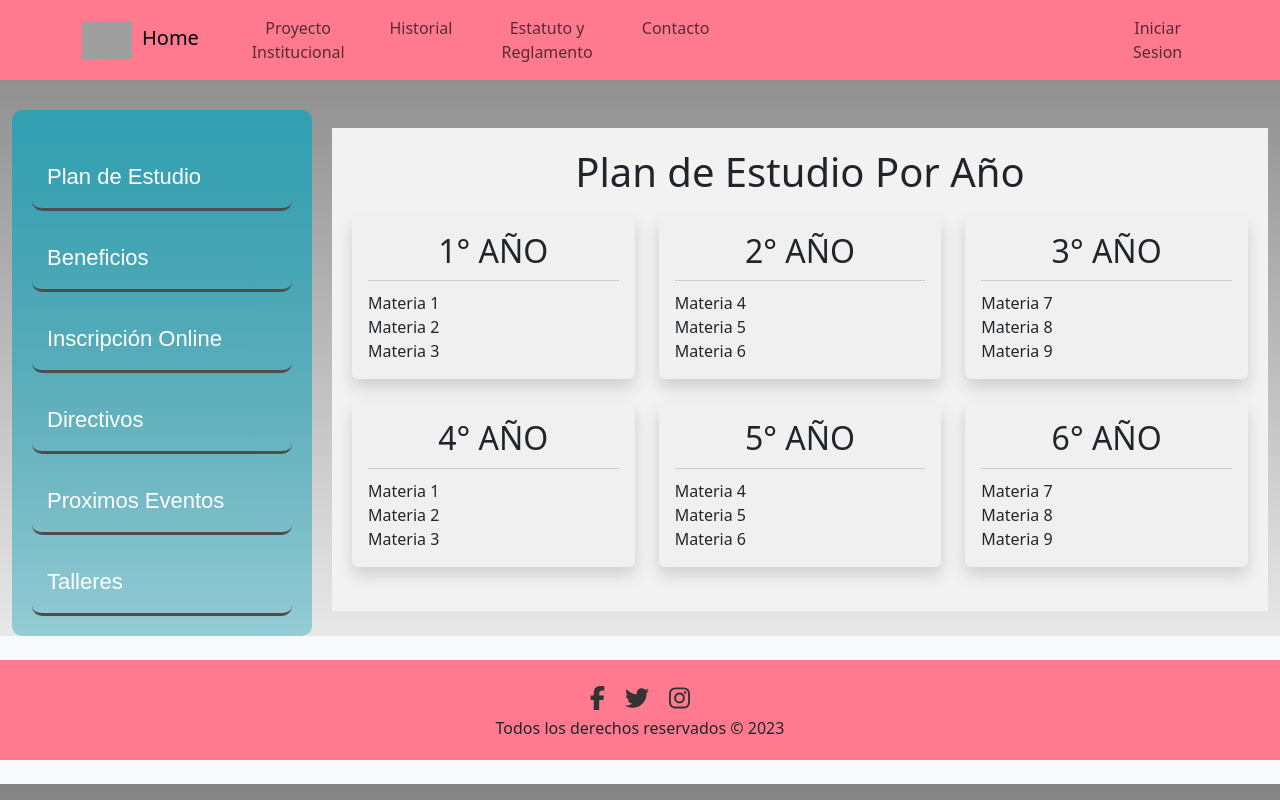
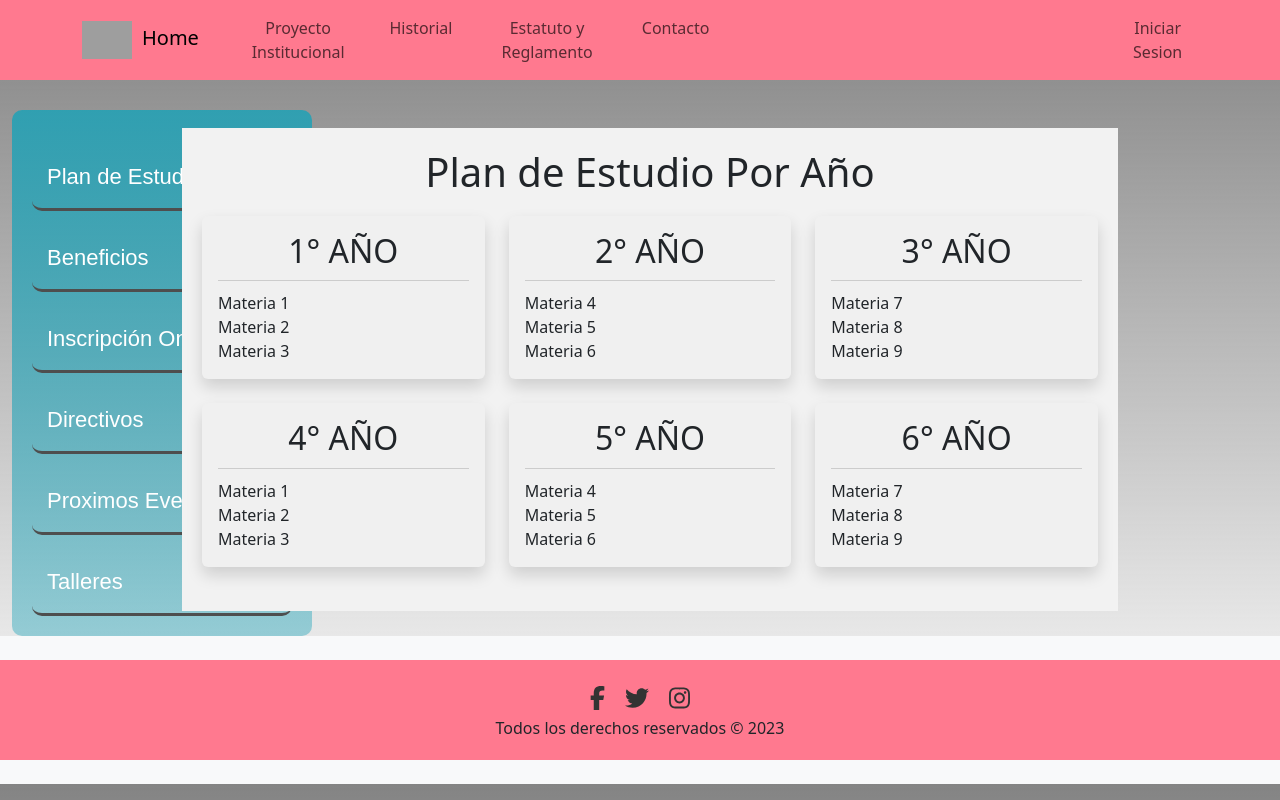
Before and after one commit to alejandro-atala/TPFINAL-CEPIT-2023, a React (Create React App) app in the folder Front/: page /plan-de-estudio in a window 1280 px wide. Built offline with nearby package versions, Linux system fonts and the light colour scheme; grey boxes are pictures that could not be loaded.

Commit message:
css plan

```diff
--- a/Front/src/MenuLateral/PlanDeEstudio/planDeEstudios.css
+++ b/Front/src/MenuLateral/PlanDeEstudio/planDeEstudios.css
@@ -5,6 +5,7 @@
     padding: 20px;
     position: relative;
     background-color: #f2f2f2;
+    margin-left: -150px;
   }
 
   h1 {
```
